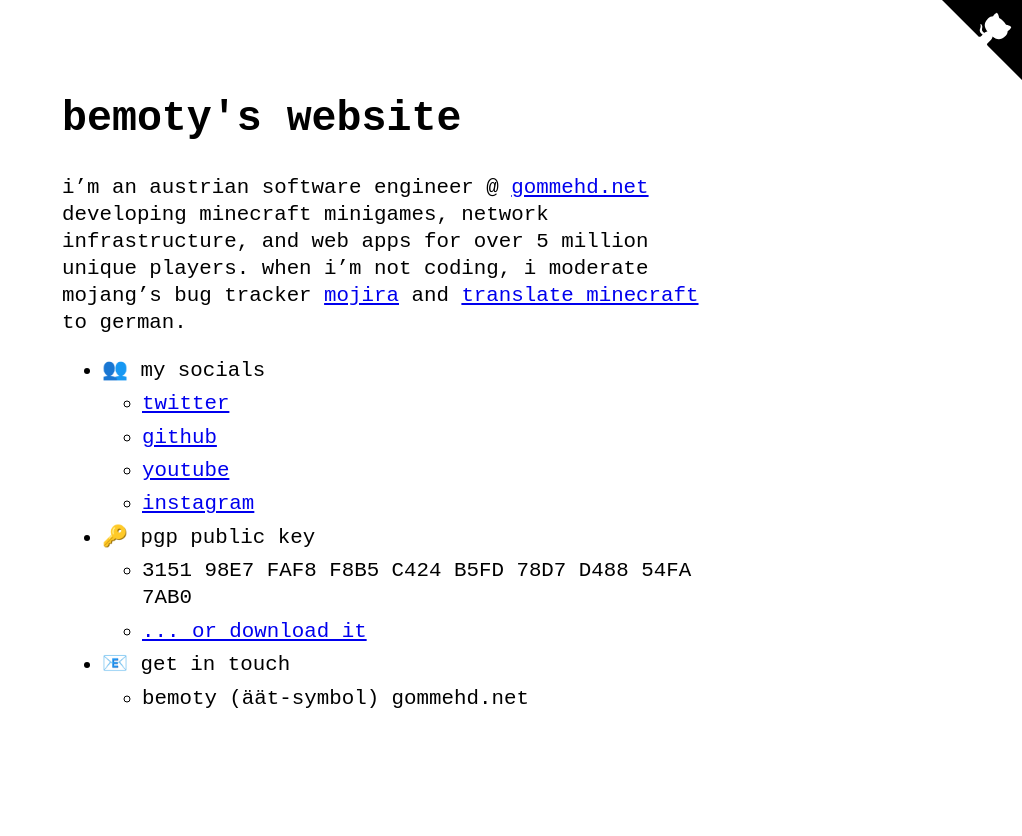
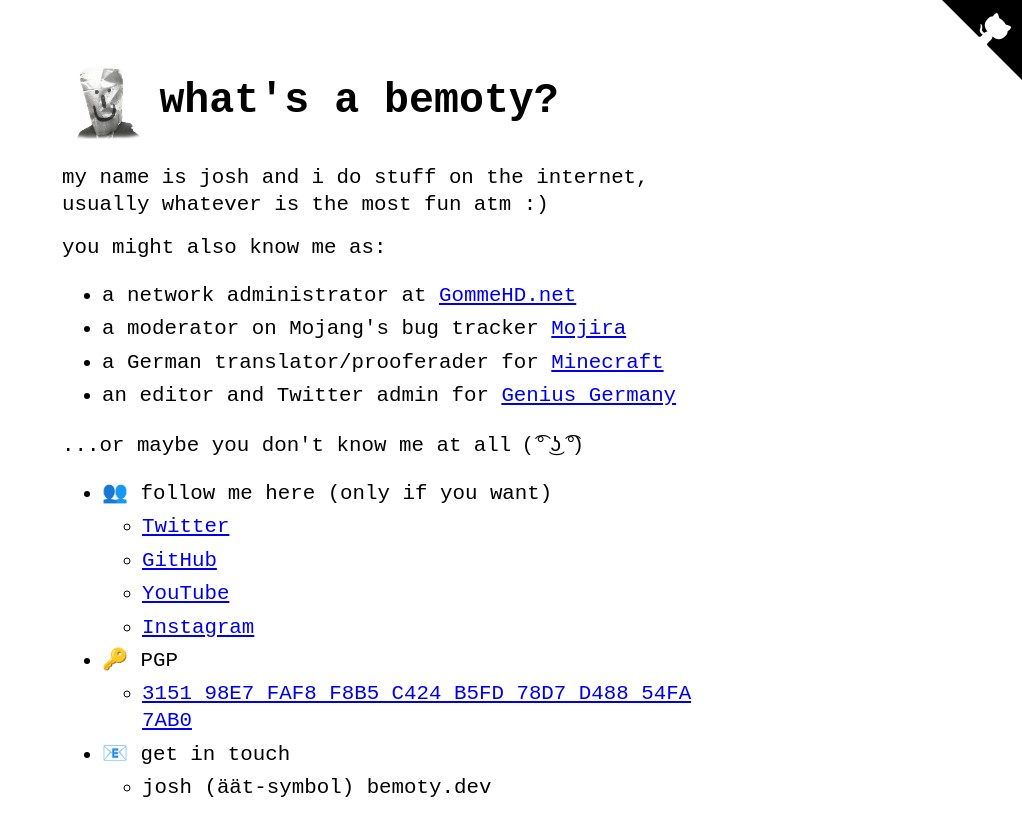
Before and after one commit to bemoty/bemoty.dev, a Jekyll site: the page built from index.md, in a window 1280 px wide. Shown: the top 836 px of the page, without its empty margins (258-1280 px from the left). Built offline with Jekyll 4.4.1, drawn with Linux system fonts in a browser that asks for light colours.

Commit message:
Some awesome website updates

```diff
--- a/_config.yml
+++ b/_config.yml
@@ -4,7 +4,7 @@
 url: https://bemoty.dev # root address of the site
 baseurl: "" # subpath of the site, e.g. "/blog"
 description: > # description of the site (multiple lines allowed)
-  bemoty is a software engineer from austria
+  bemoty? bemoty? what's a bemoty?
 
 highlighter: rouge
 permalink: /:slug
--- a/_data/menu.yml
+++ b/_data/menu.yml
@@ -2,26 +2,25 @@
 # https://github.com/riggraz/no-style-please#customize-the-menu
 
 entries:
-  - title: <span class="emoji">👥</span> my socials
+  - title: <span class="emoji">👥</span> follow me here (only if you want)
     entries:
-      - title: twitter
+      - title: Twitter
         url: https://twitter.com/bemoty
-      - title: github
+      - title: GitHub
         url: https://github.com/bemoty
-      - title: youtube
+      - title: YouTube
         url: https://youtube.com/bemoty
-      - title: instagram
+      - title: Instagram
         url: https://instagram.com/joshoty
 
-  - title: <span class="emoji">🔑</span> pgp public key
+  - title: <span class="emoji">🔑</span> PGP
     entries:
      - title: 3151 98E7 FAF8 F8B5 C424  B5FD 78D7 D488 54FA 7AB0
-     - title: ... or download it
        url: https://bemoty.dev/public.pgp
 
   - title: <span class="emoji">📧</span> get in touch
     entries:
-      - title: bemoty (äät-symbol) gommehd.net
+      - title: josh (äät-symbol) bemoty.dev
 
 #  - title: <span class="emoji">📓</span> blog posts
 #    post_list:
--- a/_layouts/home.html
+++ b/_layouts/home.html
@@ -2,12 +2,39 @@
 layout: default
 ---
 <header>
-  <h1>{{ site.title }}</h1>
+  <div class="home-title">
+    <img src="/assets/img/avatar.png" />
+    <h1>what's a bemoty?</h1>
+  </div>
   <p>
-    i’m an austrian software engineer @ <a href="https://gommehd.net/" target="_blank" rel="noopener noreferrer">gommehd.net</a> developing minecraft minigames, network infrastructure, and web apps for over 5 million unique players. when i’m not coding, i moderate mojang’s bug tracker <a href="https://bugs.mojang.com/" target="_blank" rel="noopener noreferrer">mojira</a> and <a href="https://crowdin.com/project/minecraft/" target="_blank" rel="noopener noreferrer">translate minecraft</a> to german.
+    my name is josh and i do stuff on the internet, usually whatever is the most fun atm :)
+  </p>
+  <p>
+  you might also know me as:
+  </p>
+  <ul>
+    <li>
+      a network administrator at <a href="https://gommehd.net/" target="_blank"
+      rel="noopener noreferrer">GommeHD.net</a>
+    </li>
+    <li>
+      a moderator on Mojang's bug tracker <a href="https://bugs.mojang.com/"
+      target="_blank" rel="noopener noreferrer">Mojira</a>
+    </li>
+    <li>
+      a German translator/prooferader for <a href="https://crowdin.com/project/minecraft/"
+      target="_blank" rel="noopener noreferrer">Minecraft</a>
+    </li>
+    <li>
+      an editor and Twitter admin for <a href="https://twitter.com/GeniusDeu"
+      target="_blank" rel="noopener noreferrer">Genius Germany</a>
+    </li>
+  </ul>
+  <p>
+    ...or maybe you don't know me at all <span class="format">( ͡° ͜ʖ ͡°)</span>
   </p>
   {% if site.theme_config.show_description %}
-    <p>{{ site.description }}</p>
+  <p>{{ site.description }}</p>
   {% endif %}
 </header>
 
--- a/_sass/custom.scss
+++ b/_sass/custom.scss
@@ -32,3 +32,29 @@
         animation: none
     }
 }
+
+.format {
+    font-family: Arial, sans-serif;
+}
+
+.home-title {
+    margin-bottom: 25px;
+    height: 75px;
+    display: flex;
+    align-items: center;
+}
+
+.home-title h1 {
+    margin-left: 15px;
+}
+
+.home-title + p {
+    clear: both;
+}
+
+.home-title img {
+    float: left;
+    height: 75px;
+    display: block;
+    margin: 0;
+}
```
Also changed, not shown: assets/img/avatar.png (added), favicon.ico.
